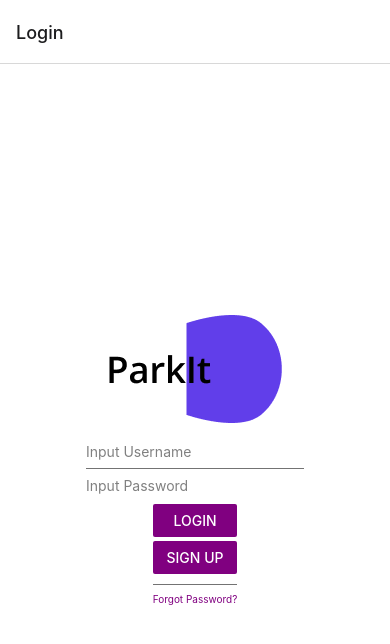
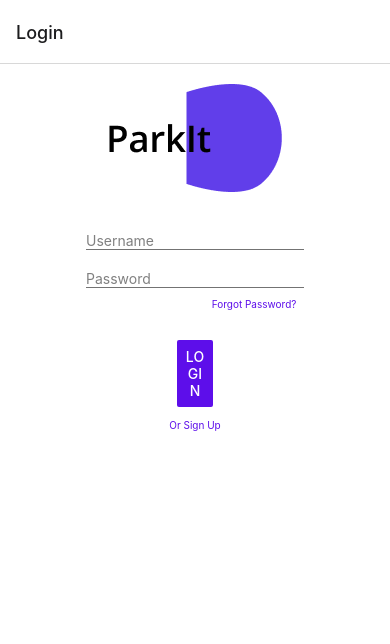
Before and after one commit to bohyanggg/ParkIt, a React Native app: screen /Login in a window 390 px wide. Shown: the top 644 px of the page. Built offline with nearby package versions, Linux system fonts and the light colour scheme.

Commit message:
Update loginScreen.js

```diff
--- a/screens/loginScreen.js
+++ b/screens/loginScreen.js
@@ -1,73 +1,63 @@
 import React from 'react';
 //import { StatusBar } from 'expo-status-bar';
-import { StyleSheet, Text, View, Button, SafeAreaView, Alert, TextInput, Image, Pressable, TouchableOpacity } from 'react-native';
-//import { useState } from 'react';
+import { StyleSheet, Text, View, Button, SafeAreaView, Alert, TextInput, Image, Pressable } from 'react-native';
 
 const Separator = () => <View style={styles.separator} />;
 
-/*
--error, invalid hook
-const [enteredPasswordText, setEnteredPasswordText] = useState('Password') //declare password object
-const [enteredNameText, setEnteredNameText] = useState('Username')  //declare username object
-function nameInputHandler(enteredText) {  //set function to mutate username
-  setEnteredNameText(enteredText);
-}
-function passwordInputHandler(enteredText) {  //set function to mutate password
-  setEnteredPasswordText(enteredText);
-}
-function loginHandler(){  //login handler will take in username and password on button press login, and send to dashboard
-  if(enteredNameText==='' || enteredPasswordText===''){
-    console.log('Invalid');
-  }
-  else{
-    console.log('Valid');
-  }
-}*/
 
 const LoginScreen = ({ navigation }) => (
   <SafeAreaView style={styles.container}>
     <View>
-      <View>
+      <View style={{ paddingBottom:20}}>
         <Image source={require('../assets/images/ParkItlogo.png')} style={styles.image} />
       </View>
-      <View styles={styles.textInputLayout}>
+
+      <View>
         <View styles={styles.textInputStyling}>
-          <TextInput placeholderTextColor='grey' placeholder='Input Username' />
+          <TextInput placeholderTextColor='grey' placeholder='Username' />
         </View>
-        <Separator/>
-        <View >
-          <TextInput placeholderTextColor='grey' placeholder='Input Password' />
+        <Separator />
+        <View style={{ paddingTop:20}} >
+          <TextInput placeholderTextColor='grey' placeholder='Password' />
         </View>
+        <Separator />
       </View>
     </View>
 
-
+    <View style={styles.forgotPasswordViewStyle}>
+      <Pressable onPress={() => navigation.navigate("ForgetPassword")}>
+        <Text style={styles.forgotPasswordStyle}>
+          Forgot Password?
+        </Text>
+      </Pressable>
+    </View>
 
     <View style={styles.buttons}>
       <View style={styles.navigators}>
         <Button
           title="Login"
-          color="#800080"
-          onPress={() => {navigation.navigate("Map1"), Alert.alert('Login button pressed')}}
+          color="#5D0EEA"
+
+          onPress={() => { navigation.navigate("Map1"), Alert.alert('Login button pressed') }}
+
         />
       </View>
-      <View style={styles.navigators}>
-        <Button
-          title="Sign Up"
-          color="#800080"
+
+
+
+
+    </View>
+    <View style={styles.navigators}>
+        <Pressable
+          color="#5D0EEA"
           //leave the Alert there, might want to use for other stuff in the future
-          onPress={() => {navigation.navigate("SignUp1"), Alert.alert('Sign Up button pressed')}}
-        />
-      </View>
-      <Separator/>
-      <View>
-        <Pressable onPress={() => navigation.navigate("ForgetPassword")}>
-          <Text style={styles.forgotPasswordStyle}>
-            Forgot Password?
-          </Text>
+          onPress={() => { navigation.navigate("SignUp1"), Alert.alert('Sign Up button pressed') }}
+        >
+           <Text style={styles.forgotPasswordStyle}>
+          Or Sign Up
+        </Text>
         </Pressable>
       </View>
-    </View>
   </SafeAreaView>
 );
 
@@ -78,50 +68,58 @@ const styles = StyleSheet.create({
     alignItems: 'center',
     justifyContent: 'center'
   },
-  title: {
-    textAlign: 'center',
-    marginVertical: 8,
-  },
+  // title: {
+  //   textAlign: 'center',
+  //   marginVertical: 8,
+  // },
   separator: {
-    marginVertical: 8,
+    //marginVertical: 8,
     borderBottomColor: '#737373',
     borderBottomWidth: StyleSheet.hairlineWidth,
   },
   navigators: {
-    marginVertical: 2
+    marginVertical: 2,
+    paddingHorizontal:'20%',
+    flex: 1,
   },
   buttons: {
-    marginVertical: 8
+    marginVertical: 8,
+    flexDirection:'row',
+    paddingTop:20,
   },
   image: {
     margin: 20,
     padding: 16,
   },
-  textInputLayout: {
-    flexDirection: 'row',
-    flex:1,
-    margin: 5,
-    justifyContent: 'space-between',
-    padding: 20,
-    backgroundColor: '#cccccc',
-    loginButton: {
-      border: 3,
-      backgroundColor: 'blue',
-      padding: 20,
+  // textInputLayout: {
 
-    }
-  },
+  //   flex: 1,
+  //   paddingTop:'50%',
+  //   margin: 5,
+  //   justifyContent: 'space-between',
+  //   padding: 20,
+  //   backgroundColor: '#cccccc',
+  //   loginButton: {
+  //     border: 3,
+  //     backgroundColor: 'blue',
+  //     padding: 20,
+
+  //   }
+  // },
   textInputStyling: {
+
     borderWidth: 1,
-    borderColor: 'black',
-    padding: 16,
-    margin: 5,
-    backgroundColor: '#cccccc',
     justifyContent: 'center',
   },
-  forgotPasswordStyle:{
-    color:'purple',
-    fontSize:10,
+  forgotPasswordStyle: {
+    color: '#5D0EEA',
+    fontSize: 10,
+    textAlign: 'right',
+  },
+  forgotPasswordViewStyle: {
+    width: '52%',
+    paddingTop:10,
+
   }
 });
 
```
